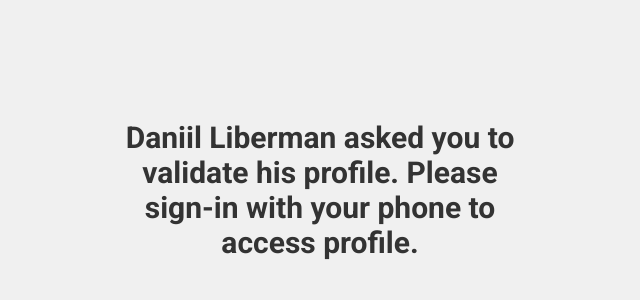
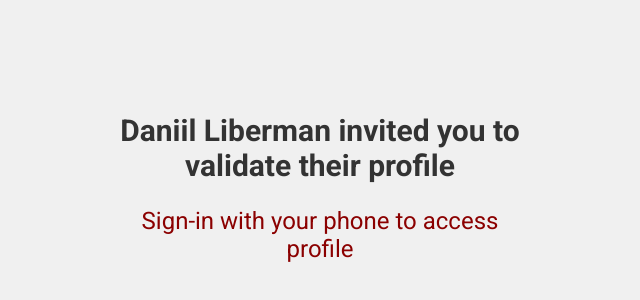
Before and after one commit to libermans/human, a plain HTML site: page index.html in a window 1280 px wide. Shown: the part 210-510 px from the top of the page, without its empty margins (320-960 px from the left). Drawn offline with Linux system fonts and the light colour scheme.

Commit message:
Update index.html

```diff
--- a/index.html
+++ b/index.html
@@ -31,7 +31,7 @@
                 recaptchaParameters: {
                 type: 'image', // 'audio'
                 size: 'invisible', // 'invisible' or 'compact'
-                badge: 'inline' //' bottomright' or 'inline' applies to invisible.
+                badge: 'bottomright' //' bottomright' or 'inline' applies to invisible.
                 }
             }
         ],
@@ -49,7 +49,8 @@
   <body>
     <div class="centered-container">
         <div class="txt-container">
-            <h1 class="top-text">Daniil Liberman asked you to validate his profile. Please sign-in with your phone to access profile.</h1>
+            <h1 class="top-text">Daniil Liberman invited you to validate their profile</h1>
+            <h3 class="second-text">Sign-in with your phone to access profile</h3>
         <div id="firebaseui-auth-container"></div>
         </div>
     </div>
```
